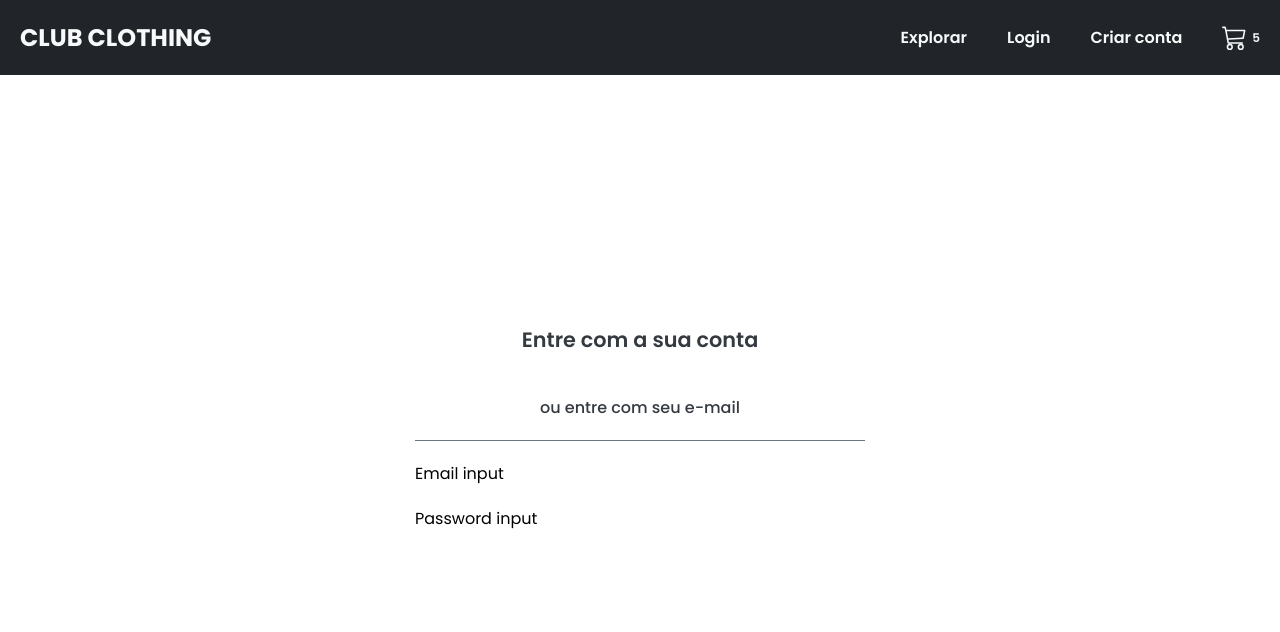
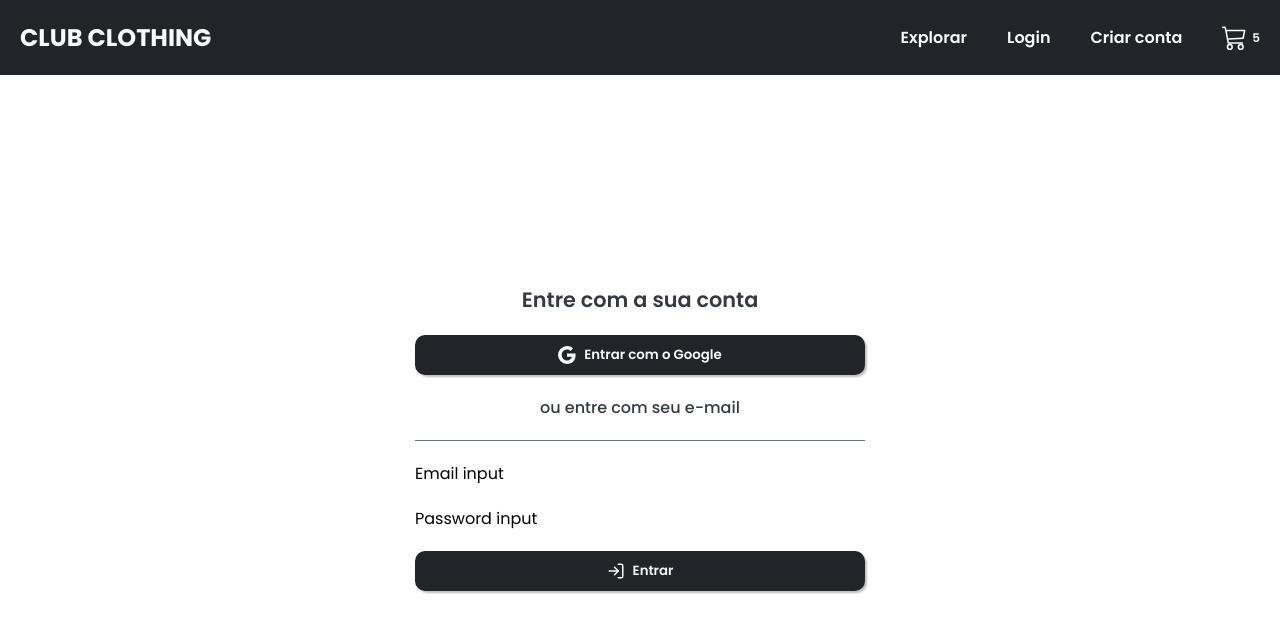
Before and after one commit to Martins-Guilherme/ecommerce, a React (Create React App) app: page /login in a window 1280 px wide. Shown: the top 632 px of the page. Built offline with nearby package versions, Linux system fonts and the light colour scheme.

Commit message:
feat: add Custom Button to Login Page

```diff
--- a/src/pages/login/login.page.tsx
+++ b/src/pages/login/login.page.tsx
@@ -1,4 +1,9 @@
+import { BsGoogle } from 'react-icons/bs';
+import { FiLogIn } from 'react-icons/fi';
+
+import CustomButton from '../../components/custom-button/custom-button.components';
 import Header from '../../components/header/header.component';
+
 import {
   LoginContainer,
   LoginContent,
@@ -15,12 +20,14 @@ const LoginPage = () => {
       <LoginContainer>
         <LoginContent>
           <LoginHeadline>Entre com a sua conta</LoginHeadline>
-          {/* Button */}
+          <CustomButton startIcon={<BsGoogle size={18} />}>
+            Entrar com o Google
+          </CustomButton>
           <LoginSubtitle>ou entre com seu e-mail</LoginSubtitle>
           <LoginInputContainer>Email input</LoginInputContainer>
           <LoginInputContainer>Password input</LoginInputContainer>
 
-          {/* Button */}
+          <CustomButton startIcon={<FiLogIn size={18} />}>Entrar</CustomButton>
         </LoginContent>
       </LoginContainer>
     </>
```
